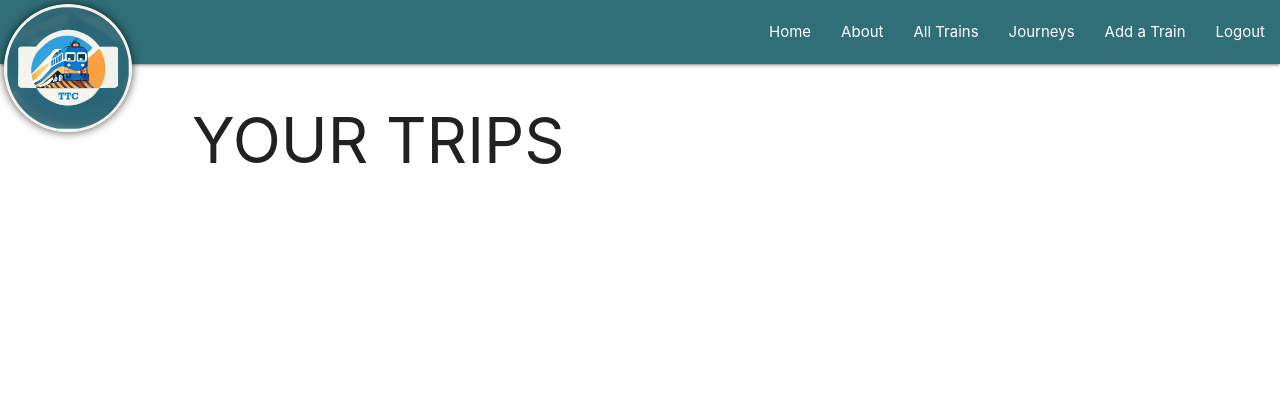
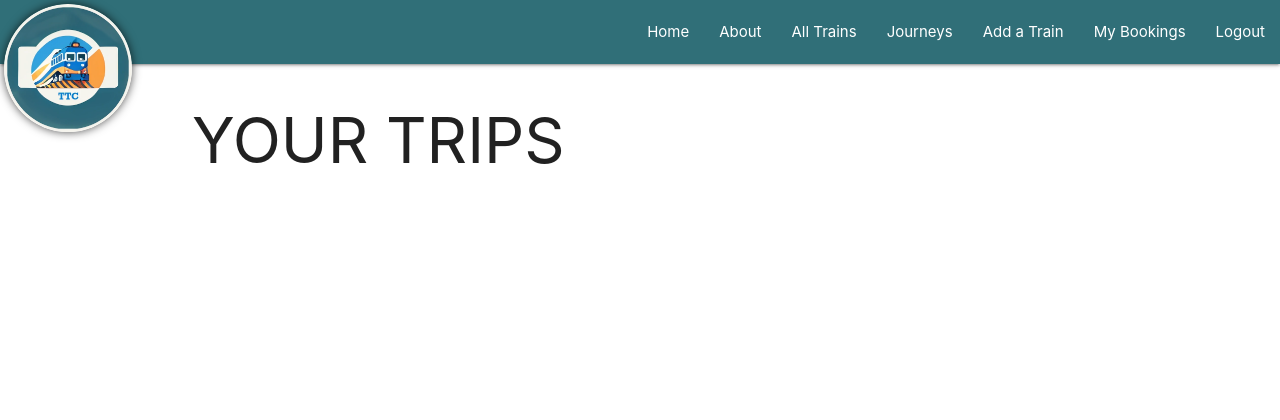
Before and after one commit to cango91/thomascollective, a Django app: page /booking/my_bookings in a window 1280 px wide. Shown: the top 420 px of the page. Run offline with Django 3.2, Linux system fonts and the light colour scheme; the visitor is signed in with stand-in values (Sample User, id 1); data that the repository does not hold is empty.

Commit message:
bookings

```diff
--- a/main_app/templates/base.html
+++ b/main_app/templates/base.html
@@ -51,6 +51,9 @@
             {% if user.is_authenticated %}
               <li>
                 <a href="{% url 'train_create' %}">Add a Train</a>
+              </li>
+              <li>
+                <a href="{% url 'my_bookings' %}">My Bookings</a>
               </li>
               <li>
                 <a href="{% url 'logout' %}">Logout</a>
```
